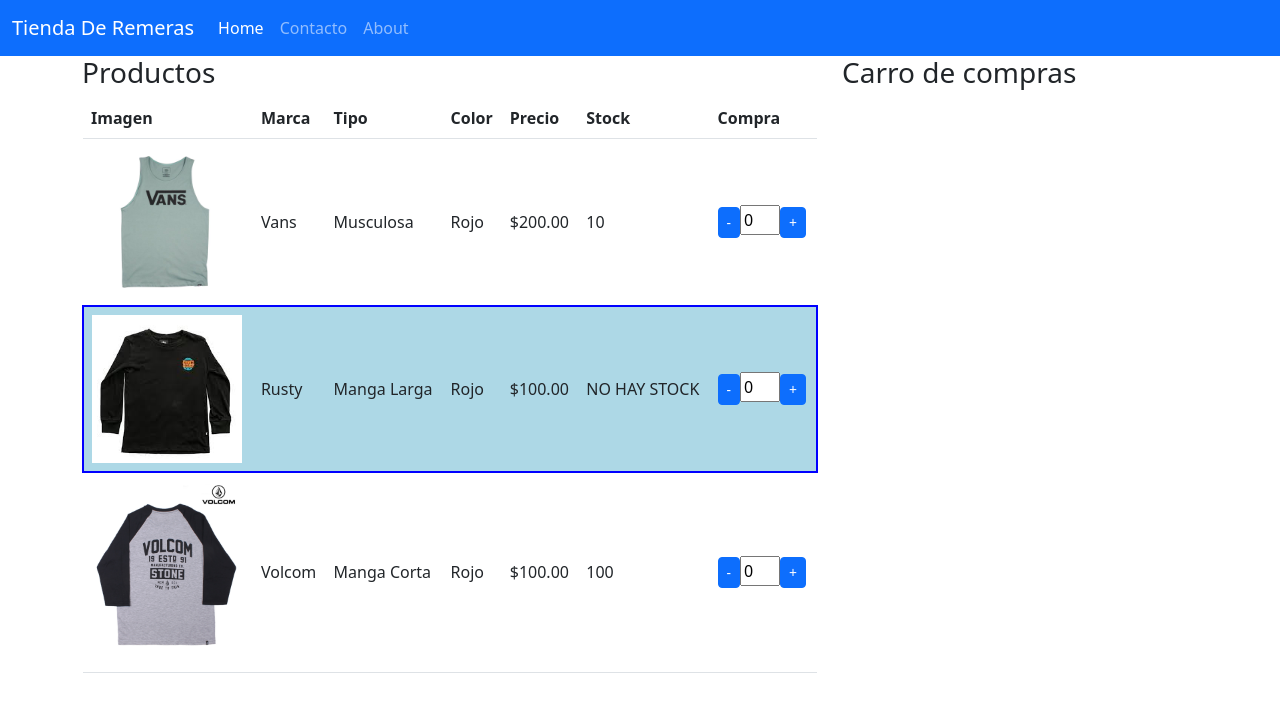
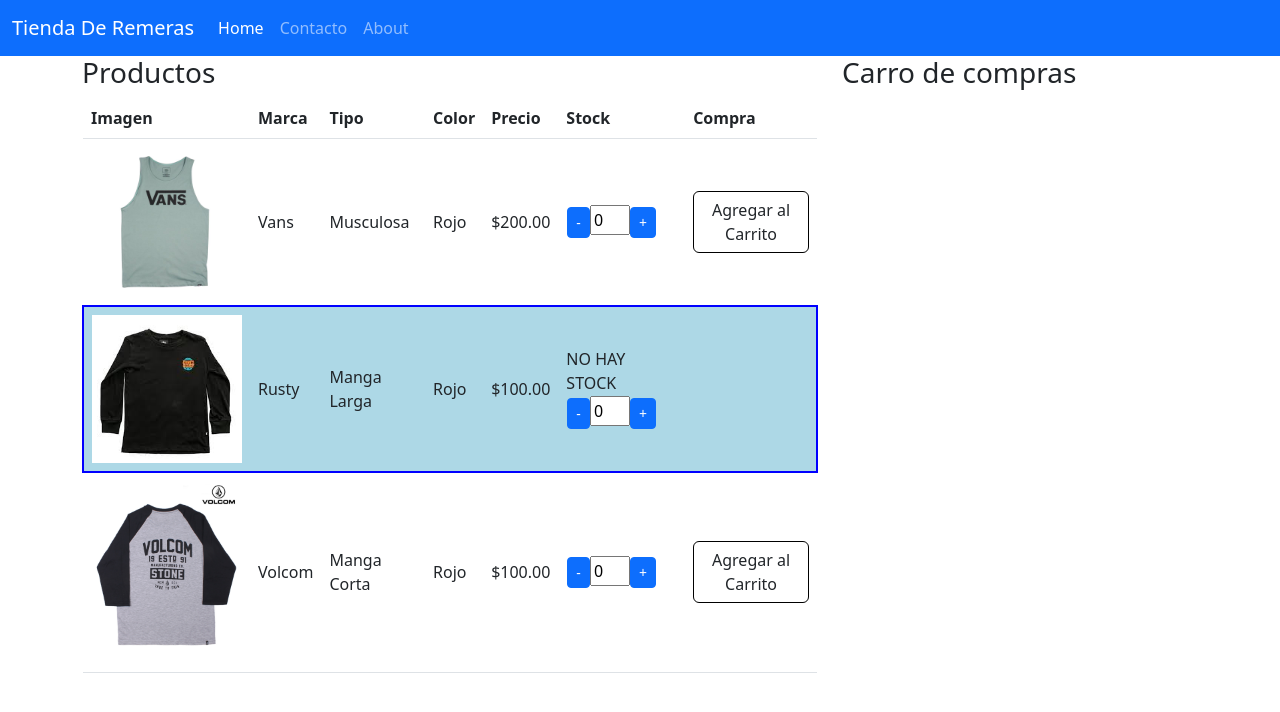
Before and after one commit to ValenCMz/AngularTpe, an Angular app: page /remeras in a window 1280 px wide. Shown: the top 712 px of the page. Built offline with nearby package versions, Linux system fonts and the light colour scheme.

Commit message:
clase 7 a medias, tengo un error

```diff
--- a/src/app/app.module.ts
+++ b/src/app/app.module.ts
@@ -8,6 +8,7 @@
 import { TiendaAboutComponent } from './tienda-about/tienda-about.component';
 import { TiendaRemerasComponent } from './tienda-remeras/tienda-remeras.component';
 import { CarroComprasComponent } from './carro-compras/carro-compras.component';
+import { ImputIntegerComponent } from './imput-integer/imput-integer.component';
 
 
 @NgModule({
@@ -16,7 +17,8 @@
     RemeraListComponent,
     TiendaAboutComponent,
     TiendaRemerasComponent,
-    CarroComprasComponent
+    CarroComprasComponent,
+    ImputIntegerComponent
   ],
   imports: [
     BrowserModule,
--- a/src/app/carro-compras/carro-compras.component.ts
+++ b/src/app/carro-compras/carro-compras.component.ts
@@ -1,4 +1,5 @@
 import { Component, OnInit } from '@angular/core';
+import { RemeraCartService } from '../remera-cart.service';
 
 @Component({
   selector: 'carro-compras',
@@ -7,7 +8,8 @@
 })
 export class CarroComprasComponent implements OnInit {
 
-  constructor() { }
+  constructor(private cart: RemeraCartService) {
+   }
 
   ngOnInit(): void {
   }
--- /dev/null
+++ b/src/app/imput-integer/imput-integer.component.html
@@ -0,0 +1,7 @@
+
+
+<td>
+<button class="btn btn-primary btn-sm" (click)="downCantidad()">-</button>
+<input type="text" [(ngModel)]="cantidad">
+<button (click)="upCantidad()" class="btn btn-primary btn-sm">+</button>
+</td>
--- /dev/null
+++ b/src/app/imput-integer/imput-integer.component.scss
@@ -0,0 +1,8 @@
+
+input{
+    max-width: 40px;
+}
+
+.stock{
+    color: red;
+}
--- /dev/null
+++ b/src/app/imput-integer/imput-integer.component.ts
@@ -0,0 +1,39 @@
+import { Component, EventEmitter, Input, OnInit, Output } from '@angular/core';
+import { Remera } from '../remera-list/remera';
+import { RemeraListComponent } from '../remera-list/remera-list.component';
+
+
+@Component({
+  selector: 'app-imput-integer',
+  templateUrl: './imput-integer.component.html',
+  styleUrls: ['./imput-integer.component.scss']
+})
+export class ImputIntegerComponent implements OnInit {
+
+  constructor() { }
+
+  @Input()
+  cantidad!: number;
+
+  @Input()
+  max!:number;
+
+  @Output()
+  cantidadChange : EventEmitter<number> = new EventEmitter<number>();
+
+  ngOnInit(): void {
+  }
+
+
+  upCantidad():void{
+    if(this.cantidad<this.max)
+      this.cantidad++;
+      this.cantidadChange.emit(this.cantidad);
+  }
+
+  downCantidad():void{
+    if(this.cantidad>0)
+      this.cantidad--;
+      this.cantidadChange.emit(this.cantidad);
+  }
+}
--- /dev/null
+++ b/src/app/remera-cart.service.ts
@@ -0,0 +1,22 @@
+import { Injectable } from '@angular/core';
+import { Remera } from './remera-list/remera';
+
+//maneja la logica del carrito
+@Injectable({
+  providedIn: 'root'
+})
+export class RemeraCartService {
+
+  cartList  : Remera[] = [];
+
+  constructor() { }
+
+  addToCart(remera: Remera) {
+    let item : Remera = this.cartList.find((v1)=>v1.marca==remera.marca);
+    if(!item){
+      this.cartList.push(remera);
+    }
+
+  }
+
+}
--- a/src/app/remera-list/remera-list.component.html
+++ b/src/app/remera-list/remera-list.component.html
@@ -19,8 +19,13 @@
            <td>{{remera.tipo}}</td>
            <td>{{remera.color}}</td>
            <td>{{remera.precio | currency}}</td><!--uso de pipes-->
-           <td><span *ngIf="remera.stock==0">NO HAY STOCK</span><span *ngIf="remera.stock!=0">{{remera.stock}}</span></td>
-            <td><button class="btn btn-primary btn-sm" (click)="downCantidad(remera)">-</button><input type="text" [(ngModel)]="remera.cantidad"><button (click)="upCantidad(remera)" class="btn btn-primary btn-sm">+</button></td>
+           <td >
+                 <span class="stock" *ngIf="remera.stock==0">NO HAY STOCK</span>
+                <app-imput-integer [(cantidad)]="remera.cantidad" [max]="remera.stock" ></app-imput-integer>
+            </td>
+            <td>
+                <button class="btn" *ngIf="remera.stock!=0" (click)="addToCart(remera)" >Agregar al Carrito</button>
+            </td>
         </tr>
     </tbody>
 </table>
--- a/src/app/remera-list/remera-list.component.scss
+++ b/src/app/remera-list/remera-list.component.scss
@@ -11,6 +11,6 @@
     vertical-align: middle;
 }
 
-input{
-    max-width: 40px;
+.btn{
+    border: 1px solid black;
 }
--- a/src/app/remera-list/remera-list.component.ts
+++ b/src/app/remera-list/remera-list.component.ts
@@ -1,4 +1,5 @@
 import { Component, OnInit } from '@angular/core';
+import { RemeraCartService } from '../remera-cart.service';
 import { Remera } from './remera';
 
 @Component({
@@ -40,19 +41,16 @@
   }
 ];
 
-  constructor() { }
+
+  constructor(private cart: RemeraCartService) {//forma de usar servicios injectados en angular, esta es la buena practica
+  }
 
   ngOnInit(): void {
   }
 
-  upCantidad(remera: Remera):void{
-    if(remera.cantidad<remera.stock)
-    remera.cantidad++;
-  }
 
-  downCantidad(remera: Remera):void{
-    if(remera.cantidad>0)
-      remera.cantidad--;
+  addToCart(remera: any):void{
+    this.cart.addToCart(remera);
   }
 
 }
```
Also changed, not shown: 1 other file (tests, documents, lock files or other folders).
